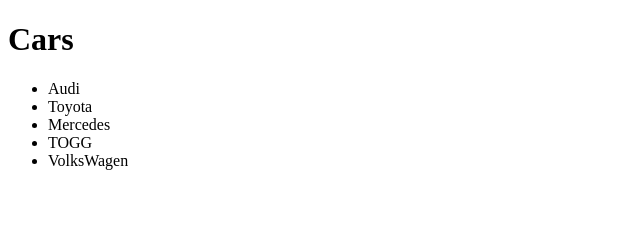
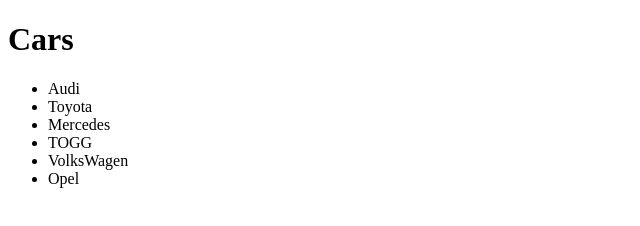
Before and after one commit to eminekale/T138, a plain HTML site: page index.html in a window 1280 px wide. Shown: the full height of the page, 0-640 px from the left. Drawn offline with Linux system fonts and the light colour scheme.

Commit message:
opel eklendi

```diff
--- a/index.html
+++ b/index.html
@@ -13,6 +13,7 @@
 <li>Mercedes</li>
 <li>TOGG</li>
 <li>VolksWagen</li>
+<li>Opel</li>
 
     </ul>
 </body>
```
